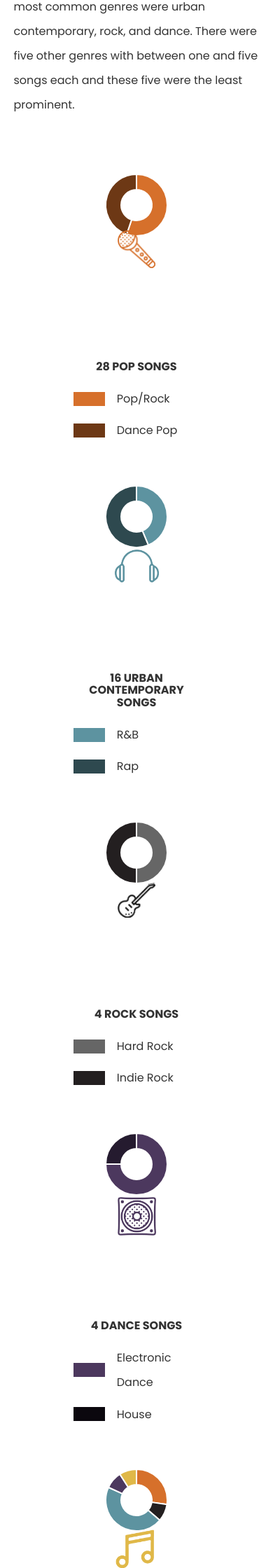
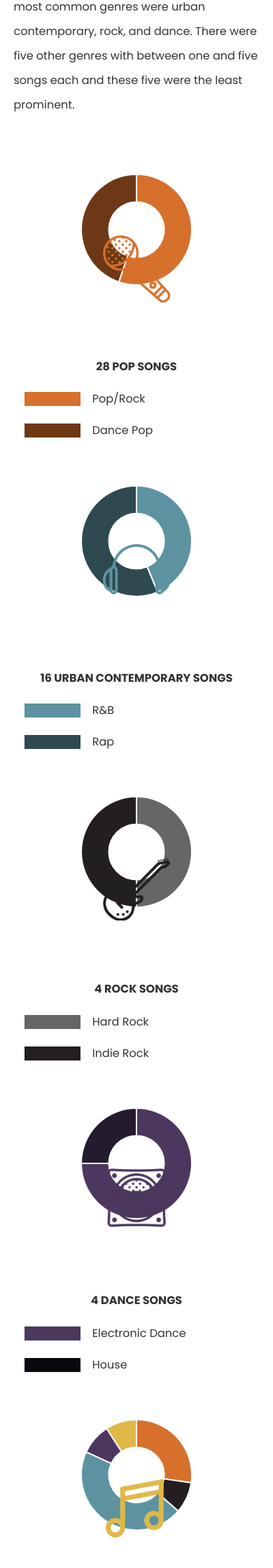
Before and after one commit to abbylarner/abbylarner.github.io, a Jekyll site: the page built from song.html, in a window 390 px wide. Shown: the part 2810-5050 px from the top of the page at 70% size. Built offline with Jekyll 4.4.1, drawn with Linux system fonts in a browser that asks for light colours; nearby versions of some CDN libraries.

Commit message:
mobile fixes

```diff
--- a/css/song.scss
+++ b/css/song.scss
@@ -384,6 +384,8 @@ header {
     }
     .chart {
         position: relative;
+        max-width: 35.3rem;
+        margin: 0 auto;
     }
     .pop-img {
         text-align: left;
@@ -392,8 +394,14 @@ header {
             margin-bottom: 0;
         }
         img {
-            top: 33%;
+            top: 23%;
             left: 35%;
+            @media (min-width: 400px){
+                top: 25%;
+            }
+            @media (min-width: 768px){
+                top: 23%;
+            }
         }
         h3 {
             margin-bottom: 1rem;
@@ -430,6 +438,12 @@ header {
         img {
             top: 23%;
             left: 35%;
+            @media (min-width: 400px){
+                top: 25%;
+            }
+            @media (min-width: 768px){
+                top: 23%;
+            }
         }
         h3 {
             margin-bottom: 1rem;
@@ -466,6 +480,12 @@ header {
         img {
             top: 22%;
             left: 35%;
+            @media (min-width: 400px){
+                top: 25%;
+            }
+            @media (min-width: 768px){
+                top: 23%;
+            }
         }
         h3 {
             margin-bottom: 1rem;
@@ -502,6 +522,12 @@ header {
         img {
             top: 21%;
             left: 35%;
+            @media (min-width: 400px){
+                top: 25%;
+            }
+            @media (min-width: 768px){
+                top: 23%;
+            }
         }
         h3 {
             margin-bottom: 1rem;
@@ -534,6 +560,12 @@ header {
         img {
             top: 15%;
             left: 34%;
+            @media (min-width: 400px){
+                top: 19%;
+            }
+            @media (min-width: 768px){
+                top: 16%;
+            }
         }
         h3 {
             margin-bottom: 1rem;
@@ -704,12 +736,21 @@ header {
         width: 90%;
         max-width: 1170px;
         margin: 0 auto;
-        padding: 8rem 2rem 2rem 6rem;
+        padding: 8rem 2rem 2rem 2rem;
         text-align: center;
+        @media (min-width: 768px){
+            padding: 8rem 2rem 2rem 6rem;
+
+        }
     }
     > p {
-        max-width: 60rem;
-        margin: 0 auto;
+        padding: 0 4rem;
+
+        @media (min-width: 768px){
+            max-width: 60rem;
+            margin: 0 auto;
+            padding: 0;
+        }
     }
 }
 
@@ -804,7 +845,10 @@ header {
 }
 
 .summary-wrapper {
-    padding: 7rem 5rem;
+    padding: 7rem 2rem;
+    @media (min-width: 768px){
+        padding: 7rem 5rem;
+    }
 }
 
 .summary {
@@ -813,7 +857,7 @@ header {
 }
 
 .playlist-wrapper {
-    padding: 7rem 5rem;
+    padding: 7rem 0;
     background: $neutral-dark;
     color: $neutral-lightest;
     a {
@@ -825,6 +869,9 @@ header {
     iframe {
         width: 80%;
         min-width: 280px;
+    }
+    @media (min-width: 768px){
+        padding: 7rem 5rem;
     }
 }
 
--- a/song.html
+++ b/song.html
@@ -82,22 +82,24 @@ excerpt: "A deep dive into what song expresses me."
             </div>
             <div class="genre-charts" id="genre-charts">
                 <div class="row">
-                    <div class="col-xs-6 col-xs-offset-3 col-sm-4 col-sm-offset-2 pop-img">
+                    <div class="col-xs-10 col-xs-offset-1 col-xs-offset-3 col-sm-4 col-sm-offset-2 pop-img">
                         <div class="chart">
                         <div class="genre-height">
                             <canvas id="popChart"></canvas>
                         </div>
                             <img src="/images/song/pop.png" alt="microphone">
-                        </div>
+
                         <h3>28 Pop Songs</h3>
                         <div class="legend light"></div>
                         <p>Pop/Rock</p>
                         <div class="legend dark"></div>
                         <p>Dance Pop</p>
+                        </div>
                     </div>
 
 
-                    <div class="col-xs-6 col-xs-offset-3 col-sm-4 col-sm-offset-0 urban-img">
+                    <div class="col-xs-10 col-xs-offset-1 col-sm-4 col-sm-offset-0 urban-img">
+                        <div class="chart">
                         <div class="genre-height">
                             <canvas id="urbanChart"></canvas>
                         </div>
@@ -107,10 +109,11 @@ excerpt: "A deep dive into what song expresses me."
                         <p>R&amp;B</p>
                         <div class="legend dark"></div>
                         <p>Rap</p>
+                        </div>
                     </div>
                 </div>
                 <div class="row">
-                   <div class="col-xs-6 col-xs-offset-3 col-sm-4 col-sm-offset-0 rock-img">
+                   <div class="col-xs-10 col-xs-offset-1 col-sm-4 col-sm-offset-0 rock-img">
                         <div class="chart">
                             <div class="genre-height">
                                 <canvas id="rockChart"></canvas>
@@ -123,7 +126,8 @@ excerpt: "A deep dive into what song expresses me."
                             <p>Indie Rock</p>
                         </div>
                     </div>
-                    <div class="col-xs-6 col-xs-offset-3 col-sm-4 col-sm-offset-0 dance-img">
+                    <div class="col-xs-10 col-xs-offset-1 col-sm-4 col-sm-offset-0 dance-img">
+                        <div class="chart">
                         <div class="genre-height">
                             <canvas id="danceChart"></canvas>
                         </div>
@@ -133,8 +137,10 @@ excerpt: "A deep dive into what song expresses me."
                         <p>Electronic Dance</p>
                         <div class="legend dark"></div>
                         <p>House</p>
+                        </div>
                     </div>
-                    <div class="col-xs-6 col-xs-offset-3 col-sm-4 col-sm-offset-0 other-img">
+                    <div class="col-xs-10 col-xs-offset-1 col-sm-4 col-sm-offset-0 other-img">
+                        <div class="chart">
                         <div class="genre-height">
                             <canvas id="otherChart"></canvas>
                         </div>
@@ -150,6 +156,7 @@ excerpt: "A deep dive into what song expresses me."
                         <p>Disco</p>
                         <div class="legend secondary1"></div>
                         <p>Reggae</p>
+                    </div>
                     </div>
                 </div>
             </div>
```
